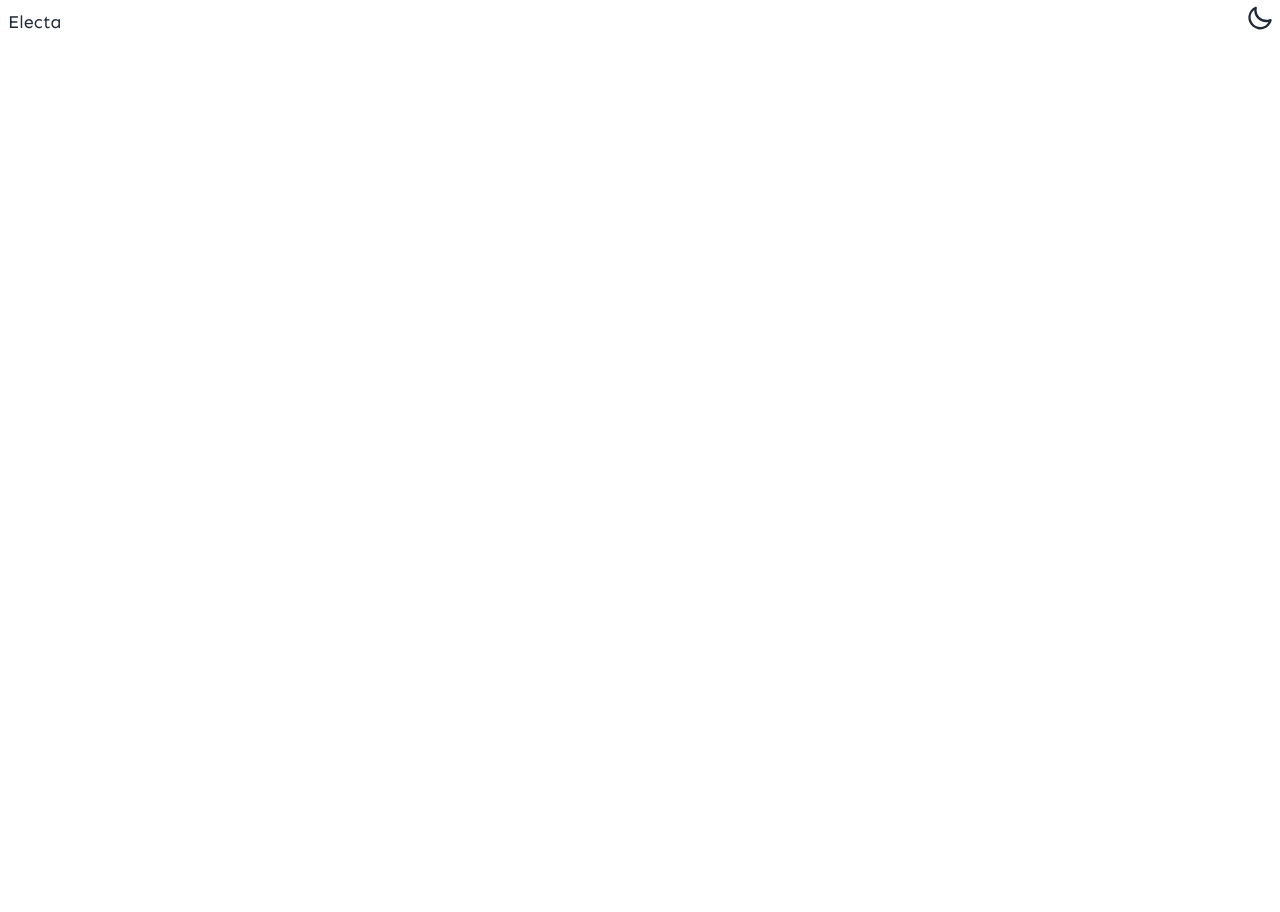
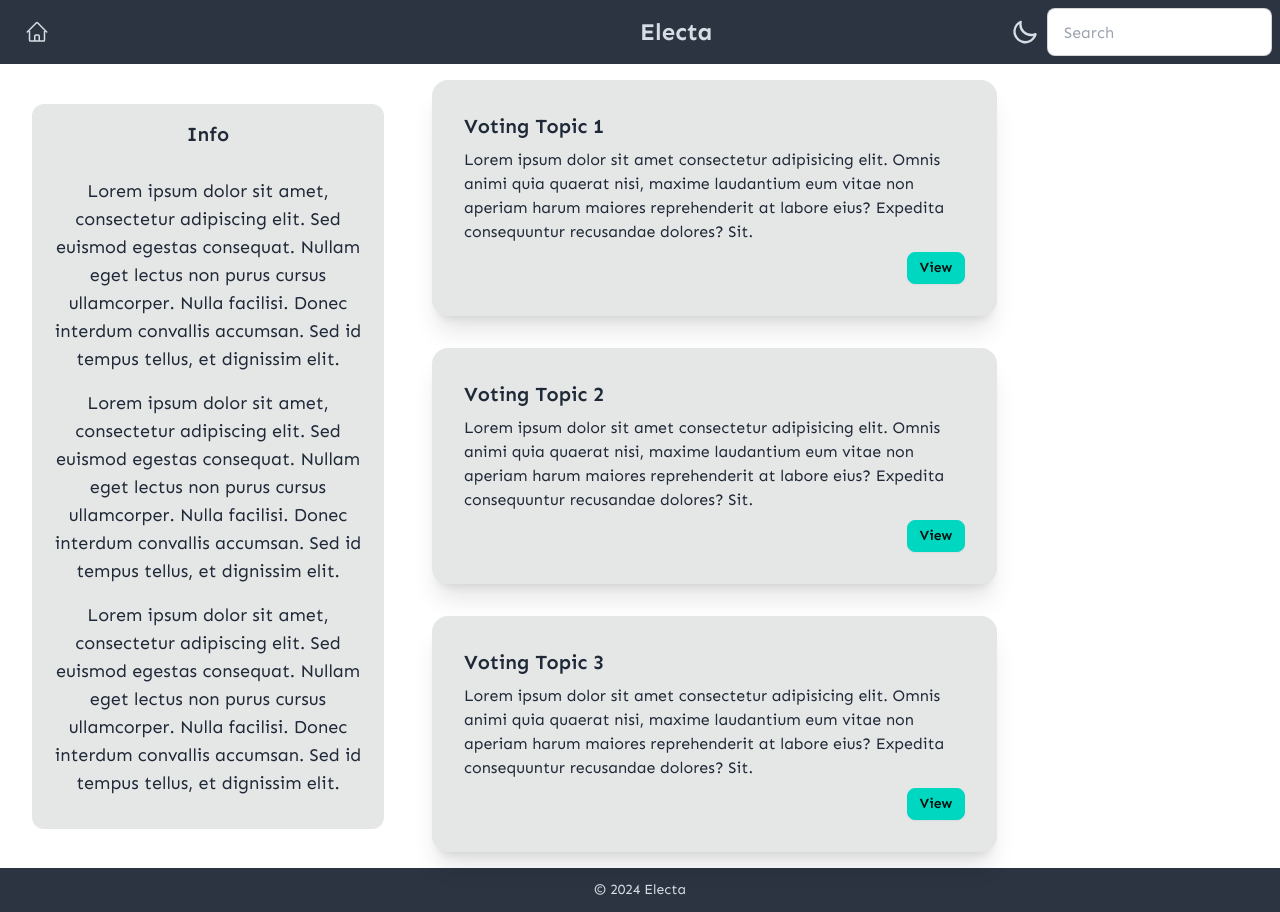
Before and after one commit to aileks/electa, a Next.js app: page / in a window 1280 px wide. Before the commit the page ends 800 px from the top, so only its background shows below. Built offline with nearby package versions, Linux system fonts and the light colour scheme.

Commit message:
basic ui wireframe done

```diff
--- a/app/components/theme-changer.tsx
+++ b/app/components/theme-changer.tsx
@@ -12,15 +12,11 @@ export default function ThemeChanger() {
   return (
     <>
       <label className="swap swap-rotate">
-        <input
-          type="checkbox"
-          className="theme-controller"
-          value="fantasy"
-        />
+        <input type="checkbox" className="theme-controller" value="light" />
 
         {/* sun icon */}
         <svg
-          className="swap-on fill-current w-7 h-7"
+          className="swap-on h-7 w-7 fill-current"
           xmlns="http://www.w3.org/2000/svg"
           viewBox="0 0 24 24"
         >
@@ -29,7 +25,7 @@ export default function ThemeChanger() {
 
         {/* moon icon */}
         <svg
-          className="swap-off fill-current w-7 h-7"
+          className="swap-off h-7 w-7 fill-current"
           xmlns="http://www.w3.org/2000/svg"
           viewBox="0 0 24 24"
         >
--- a/app/page.tsx
+++ b/app/page.tsx
@@ -1,17 +1,129 @@
+import Link from 'next/link';
 import ThemeChanger from './components/theme-changer';
 
 export default function Home() {
   return (
-    <div>
-      <header className="flex justify-between items-start">
-        <section className="p-1 m-1 flex space-x-2">
-          <h3 className="text-lg">Electa</h3>
+    <div className="flex min-h-screen flex-col">
+      <header className="navbar flex items-center justify-between bg-neutral text-neutral-content">
+        <section className="flex-1">
+          <Link href="/" className="btn btn-ghost text-xl">
+            <svg
+              xmlns="http://www.w3.org/2000/svg"
+              fill="none"
+              viewBox="0 0 24 24"
+              stroke-width="1.5"
+              stroke="currentColor"
+              className="h-6 w-6"
+            >
+              <path
+                stroke-linecap="round"
+                stroke-linejoin="round"
+                d="m2.25 12 8.954-8.955c.44-.439 1.152-.439 1.591 0L21.75 12M4.5 9.75v10.125c0 .621.504 1.125 1.125 1.125H9.75v-4.875c0-.621.504-1.125 1.125-1.125h2.25c.621 0 1.125.504 1.125 1.125V21h4.125c.621 0 1.125-.504 1.125-1.125V9.75M8.25 21h8.25"
+              />
+            </svg>
+          </Link>
         </section>
 
-        <section className="mr-1.5 mt-1">
+        <h3 className="absolute left-1/2 text-2xl font-bold">Electa</h3>
+
+        <section className="flex-none gap-2">
           <ThemeChanger />
+
+          <div className="form-control">
+            <input
+              type="text"
+              placeholder="Search"
+              className="input input-bordered w-24 md:w-auto"
+            />
+          </div>
         </section>
       </header>
+
+      <main className="w-screen-lg grid flex-grow grid-cols-3 place-items-center gap-4">
+        <aside className="col-start-1 flex max-w-screen-sm flex-col divide-y rounded-xl bg-base-300 p-4 text-center text-base-content">
+          <h3 className="mb-3 text-xl font-semibold">Info</h3>
+          <div className="w-80 self-center">
+            <p className="my-4 text-lg">
+              Lorem ipsum dolor sit amet, consectetur adipiscing elit. Sed
+              euismod egestas consequat. Nullam eget lectus non purus cursus
+              ullamcorper. Nulla facilisi. Donec interdum convallis accumsan.
+              Sed id tempus tellus, et dignissim elit.
+            </p>
+
+            <p className="my-4 text-lg">
+              Lorem ipsum dolor sit amet, consectetur adipiscing elit. Sed
+              euismod egestas consequat. Nullam eget lectus non purus cursus
+              ullamcorper. Nulla facilisi. Donec interdum convallis accumsan.
+              Sed id tempus tellus, et dignissim elit.
+            </p>
+
+            <p className="my-4 text-lg">
+              Lorem ipsum dolor sit amet, consectetur adipiscing elit. Sed
+              euismod egestas consequat. Nullam eget lectus non purus cursus
+              ullamcorper. Nulla facilisi. Donec interdum convallis accumsan.
+              Sed id tempus tellus, et dignissim elit.
+            </p>
+          </div>
+        </aside>
+
+        <section
+          id="voting-cards"
+          className="col-span-2 col-start-2 my-4 flex flex-col space-y-8"
+        >
+          <div className="card w-2/3 bg-base-300 text-base-content shadow-xl transition-all duration-200 hover:bg-base-200">
+            <div className="card-body">
+              <h3 className="card-title">Voting Topic 1</h3>
+
+              <p>
+                Lorem ipsum dolor sit amet consectetur adipisicing elit. Omnis
+                animi quia quaerat nisi, maxime laudantium eum vitae non aperiam
+                harum maiores reprehenderit at labore eius? Expedita
+                consequuntur recusandae dolores? Sit.
+              </p>
+
+              <div className="card-actions justify-end">
+                <button className="btn btn-accent btn-sm">View</button>
+              </div>
+            </div>
+          </div>
+
+          <div className="card w-2/3 bg-base-300 text-base-content shadow-xl transition-all duration-200 hover:bg-base-200">
+            <div className="card-body">
+              <h3 className="card-title">Voting Topic 2</h3>
+              <p>
+                Lorem ipsum dolor sit amet consectetur adipisicing elit. Omnis
+                animi quia quaerat nisi, maxime laudantium eum vitae non aperiam
+                harum maiores reprehenderit at labore eius? Expedita
+                consequuntur recusandae dolores? Sit.
+              </p>
+              <div className="card-actions justify-end">
+                <button className="btn btn-accent btn-sm">View</button>
+              </div>
+            </div>
+          </div>
+
+          <div className="card w-2/3 bg-base-300 text-base-content shadow-xl transition-all duration-200 hover:bg-base-200">
+            <div className="card-body">
+              <h3 className="card-title">Voting Topic 3</h3>
+              <p>
+                Lorem ipsum dolor sit amet consectetur adipisicing elit. Omnis
+                animi quia quaerat nisi, maxime laudantium eum vitae non aperiam
+                harum maiores reprehenderit at labore eius? Expedita
+                consequuntur recusandae dolores? Sit.
+              </p>
+              <div className="card-actions justify-end">
+                <button className="btn btn-accent btn-sm">View</button>
+              </div>
+            </div>
+          </div>
+        </section>
+      </main>
+
+      <footer className="footer footer-center bg-neutral p-3 text-neutral-content">
+        <aside>
+          <p>© 2024 Electa</p>
+        </aside>
+      </footer>
     </div>
   );
 }
--- a/package.json
+++ b/package.json
@@ -24,6 +24,8 @@
     "eslint": "^8",
     "eslint-config-next": "14.1.0",
     "postcss": "^8",
+    "prettier": "^3.2.5",
+    "prettier-plugin-tailwindcss": "^0.5.11",
     "tailwindcss": "^3.3.0",
     "typescript": "^5"
   }
--- a/tailwind.config.ts
+++ b/tailwind.config.ts
@@ -17,7 +17,7 @@ const config: Config = {
   },
   plugins: [require('@tailwindcss/typography'), require('daisyui')],
   daisyui: {
-    themes: ['fantasy', 'sunset'],
+    themes: ['light', 'sunset'],
     darkTheme: 'sunset',
     ligthTheme: 'fantasy',
   },
```
Also changed, not shown: 2 other files (tests, documents, lock files or other folders).
